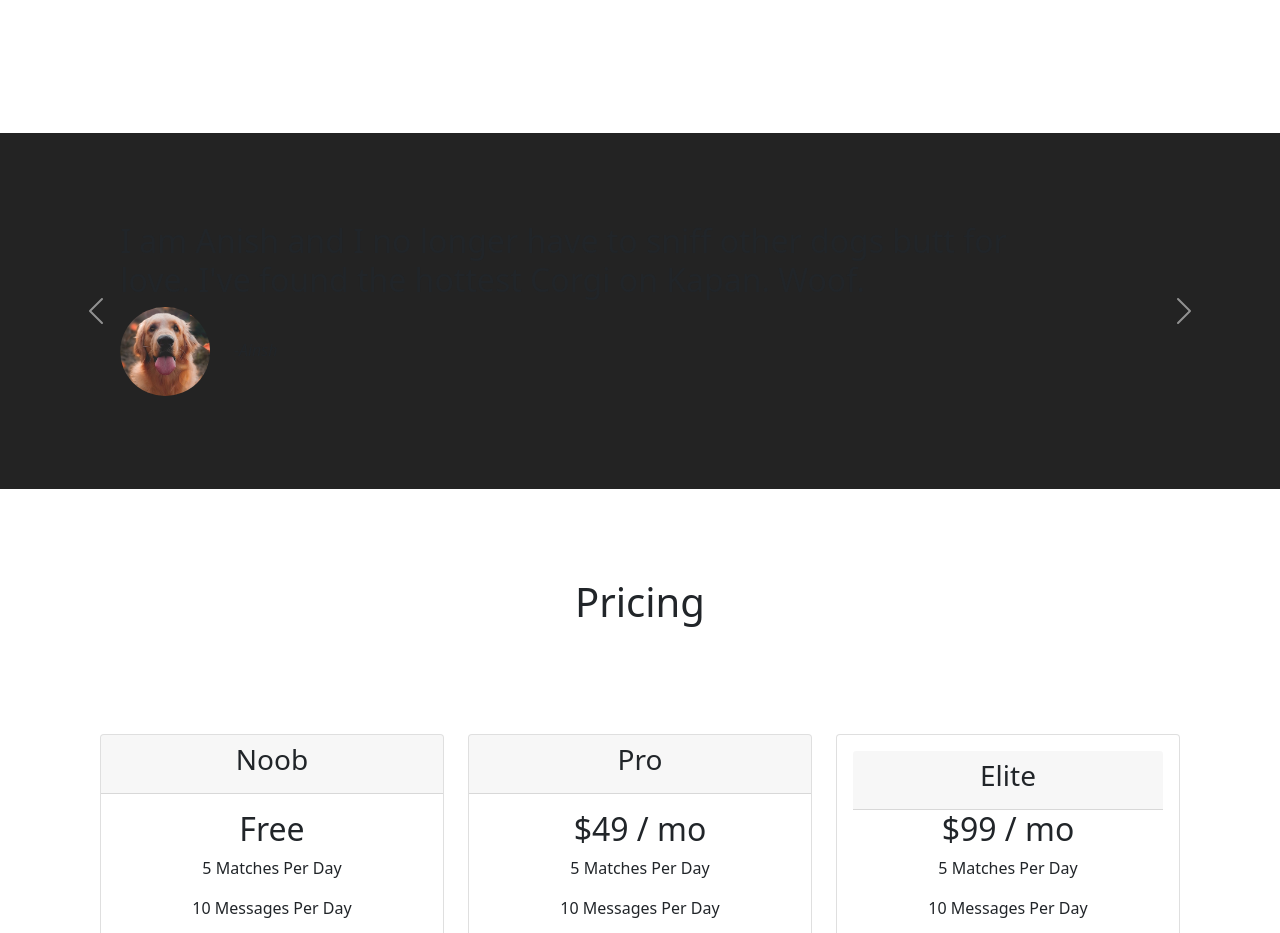
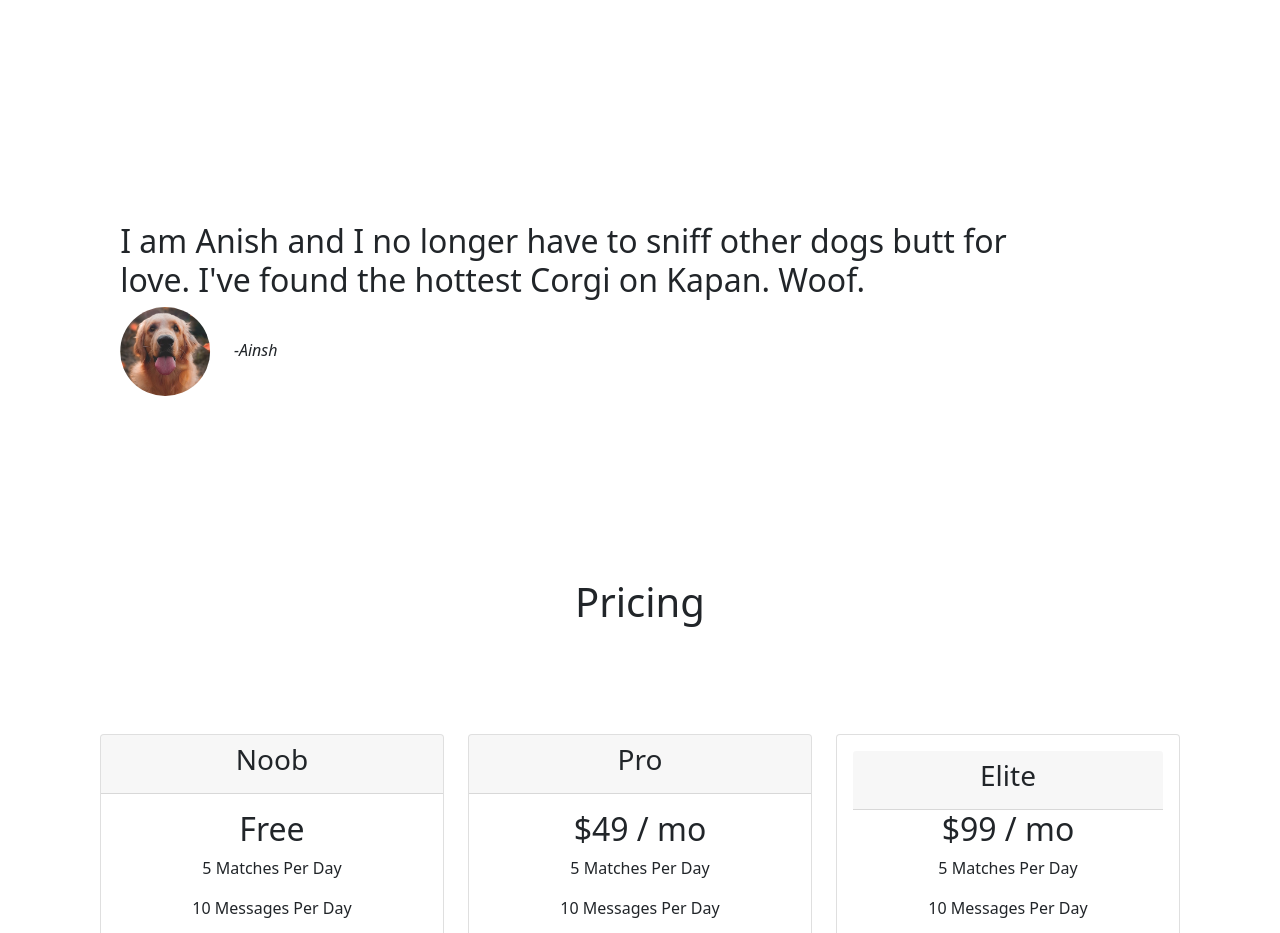
Before and after one commit to ArzunDhz/myWeb, a plain HTML site: page index.html in a window 1280 px wide. Shown: the part 1680-2613 px from the top of the page. Drawn offline with nearby package versions, Linux system fonts and the light colour scheme.

Commit message:
Update styles.css

```diff
--- a/css/styles.css
+++ b/css/styles.css
@@ -49,9 +49,6 @@ z-index: 1;
   top:200px;
 }
 
-.interview{
- background-color:#232323;
-}
 
 
 
```
